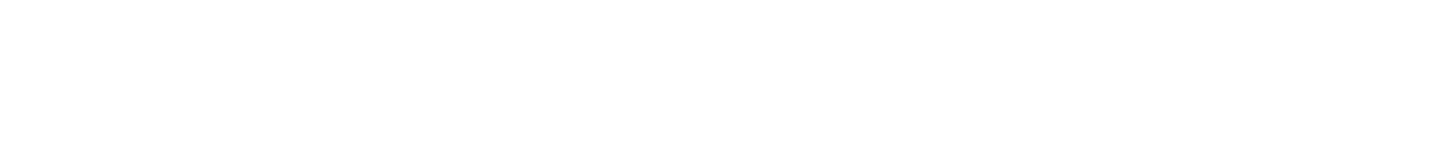
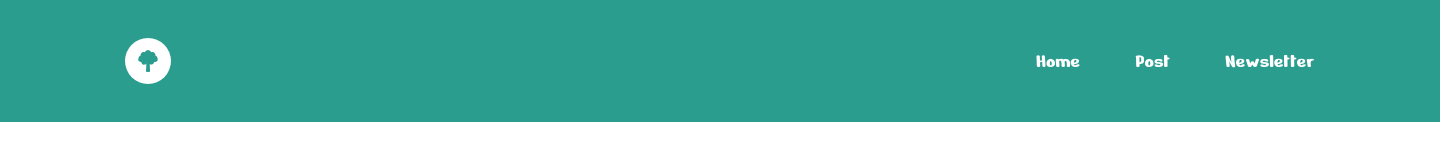
Before and after one commit to LukaKakhniashvili/Homework-5, a plain HTML site: page index.html in a window 1280 px wide. Shown: the whole page, 1440 px wide, since content can reach past the window. Drawn offline with Linux system fonts and the light colour scheme.

Commit message:
header done

```diff
--- /dev/null
+++ b/css/fonts.css
@@ -0,0 +1,4 @@
+@import url('https://fonts.googleapis.com/css2?family=Nerko+One&display=swap');
+/* font-family: 'Nerko One', cursive; */
+@import url('https://fonts.googleapis.com/css2?family=Poppins:wght@500&display=swap');
+/* font-family: 'Poppins', sans-serif; */
--- /dev/null
+++ b/css/reset.css
@@ -0,0 +1,50 @@
+html, body, div, span, applet, object, iframe,
+h1, h2, h3, h4, h5, h6, p, blockquote, pre,
+a, abbr, acronym, address, big, cite, code,
+del, dfn, em, img, ins, kbd, q, s, samp,
+small, strike, strong, sub, sup, tt, var,
+b, u, i, center,
+dl, dt, dd, ol, ul, li,
+fieldset, form, label, legend,
+table, caption, tbody, tfoot, thead, tr, th, td,
+article, aside, canvas, details, embed,
+figure, figcaption, footer, header, hgroup,
+menu, nav, output, ruby, section, summary,
+time, mark, audio, video {
+	margin: 0;
+	padding: 0;
+	border: 0;
+	font-size: 100%;
+	font: inherit;
+	vertical-align: baseline;
+}
+/* HTML5 display-role reset for older browsers */
+article, aside, details, figcaption, figure,
+footer, header, hgroup, menu, nav, section {
+	display: block;
+}
+body {
+	line-height: 1;
+}
+ol, ul {
+	list-style: none;
+}
+blockquote, q {
+	quotes: none;
+}
+blockquote:before, blockquote:after,
+q:before, q:after {
+	content: '';
+	content: none;
+}
+table {
+	border-collapse: collapse;
+	border-spacing: 0;
+}
+a {
+    text-decoration: none;
+    color: #000000;
+}
+* {
+    box-sizing: border-box;
+}
--- a/css/style.css
+++ b/css/style.css
@@ -0,0 +1,26 @@
+header {
+    width: 1440px;
+    padding: 38px 125px;
+    background: #2A9D8F;
+    margin: 0 auto;
+}
+.logo_header {
+    background-color: #FFF;
+    padding: 12px 13px;
+    border-radius: 46px;
+    margin-right: 861px;
+}
+.header_nav_ul, .header_nav_ul_li, .header_nav {
+    display: inline-block;
+}
+.middle_li {
+    margin-inline: 51px;
+}
+.header_links {
+    font-family: 'Nerko One', cursive;
+    color: #FFFFFF;
+    font-size: 20px;
+}
+.logo_header, .header_nav {
+    vertical-align: middle;
+}
--- a/index.html
+++ b/index.html
@@ -1,12 +1,33 @@
 <!DOCTYPE html>
 <html lang="en">
+
 <head>
     <meta charset="UTF-8">
     <meta name="viewport" content="width=device-width, initial-scale=1.0">
     <title>Document</title>
+    <link rel="stylesheet" href="css/reset.css">
     <link rel="stylesheet" href="css/style.css">
+    <link rel="stylesheet" href="css/fonts.css">
+    <link rel="shortcut icon" href="favicon.ico" type="image/x-icon">
 </head>
+
 <body>
+    <header>
+        <img src="images/logo_header.svg" alt="logo" class="logo_header">
+        <nav class="header_nav">
+            <ul class="header_nav_ul">
+                <li class="header_nav_ul_li">
+                    <a href="" class="header_links">Home</a>
+                </li>
+                <li class="header_nav_ul_li middle_li">
+                    <a href="" class="header_links">Post</a>
+                </li>
+                <li class="header_nav_ul_li">
+                    <a href="" class="header_links">Newsletter</a>
+                </li>
+            </ul>
+        </nav>
+    </header>
+</body>
 
-</body>
 </html>
```
Also changed, not shown: images/image_1.png (added), images/image_2.png (added), images/image_3.png (added), images/logo_footer.svg (added), images/logo_header.svg (added).
